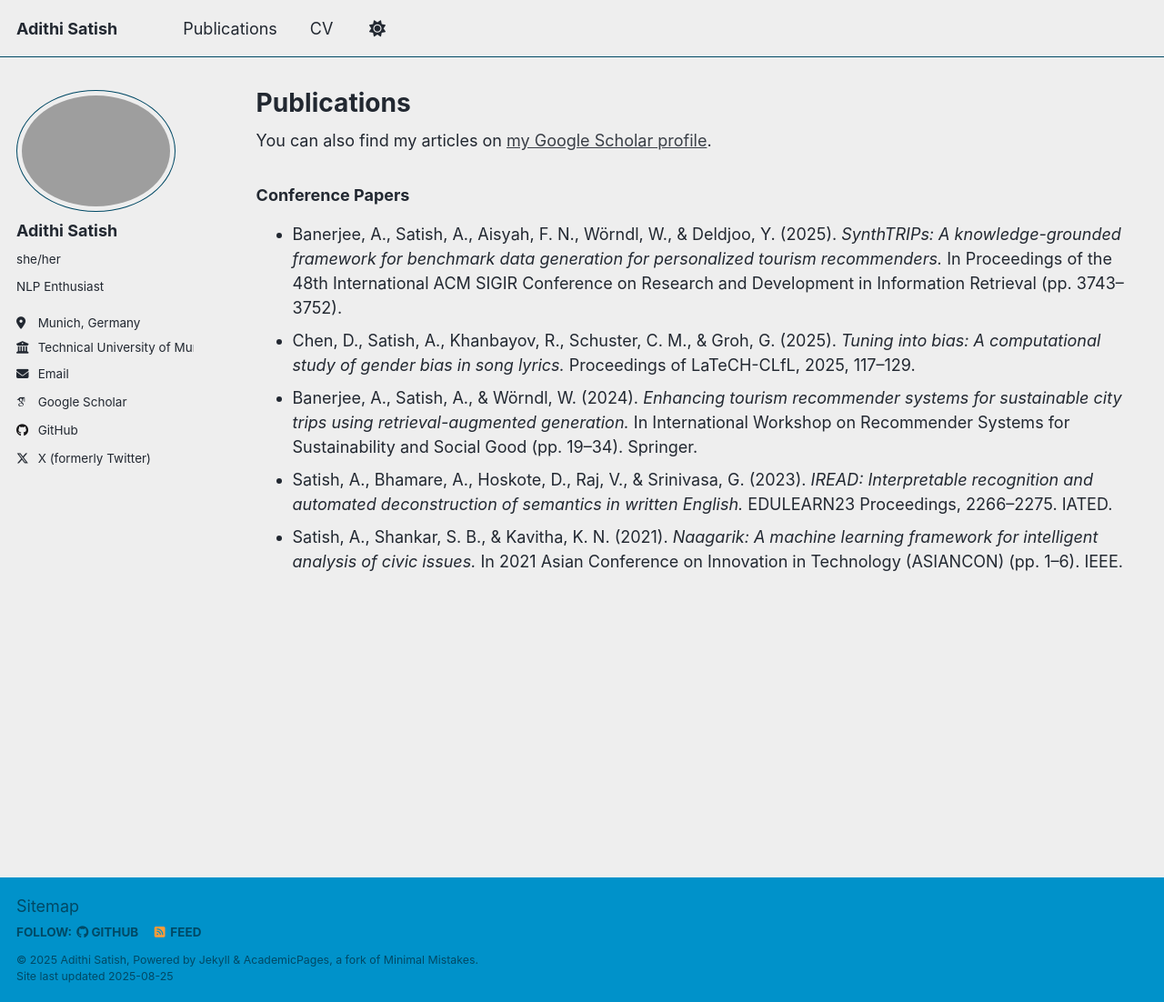
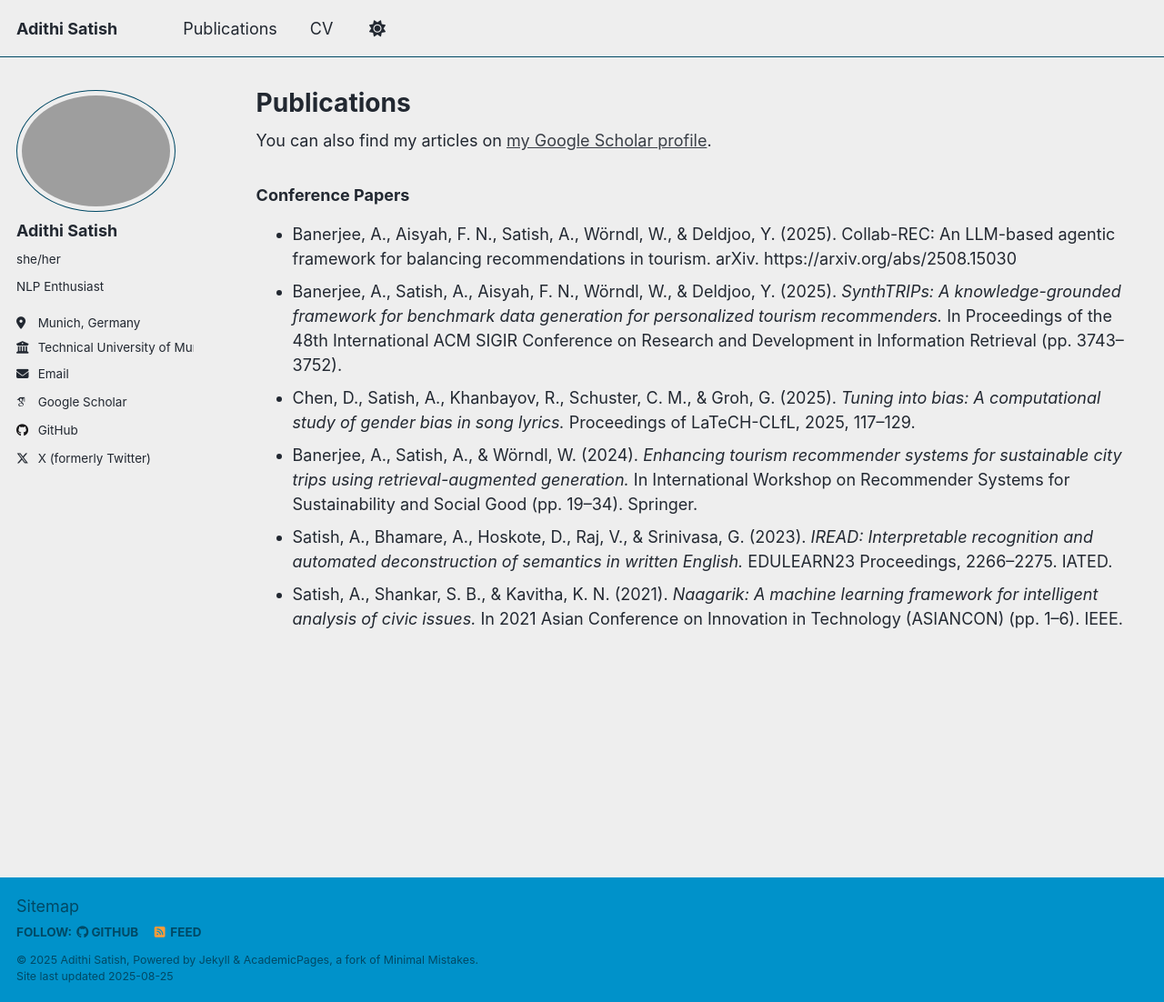
Before and after one commit to adithisatish/adithisatish.github.io, a Jekyll site: the page built from _pages/publications.html, in a window 1280 px wide and 1102 px high. Shown: the whole window at 91% size. Built offline with Jekyll 4.4.1, drawn with Linux system fonts in a browser that asks for light colours; some web fonts are replaced; a script that is not in the unit is left out.

Commit message:
added collabrec publication

```diff
--- a/_pages/publications.html
+++ b/_pages/publications.html
@@ -14,6 +14,9 @@ author_profile: true
 <h3>Conference Papers</h3>
 
 <ul>
+  <li>
+    Banerjee, A., Aisyah, F. N., Satish, A., Wörndl, W., & Deldjoo, Y. (2025). Collab-REC: An LLM-based agentic framework for balancing recommendations in tourism. arXiv. https://arxiv.org/abs/2508.15030
+  </li>
   <li>
     Banerjee, A., Satish, A., Aisyah, F. N., Wörndl, W., & Deldjoo, Y. (2025).
     <em>SynthTRIPs: A knowledge-grounded framework for benchmark data generation for personalized tourism recommenders.</em>
```
